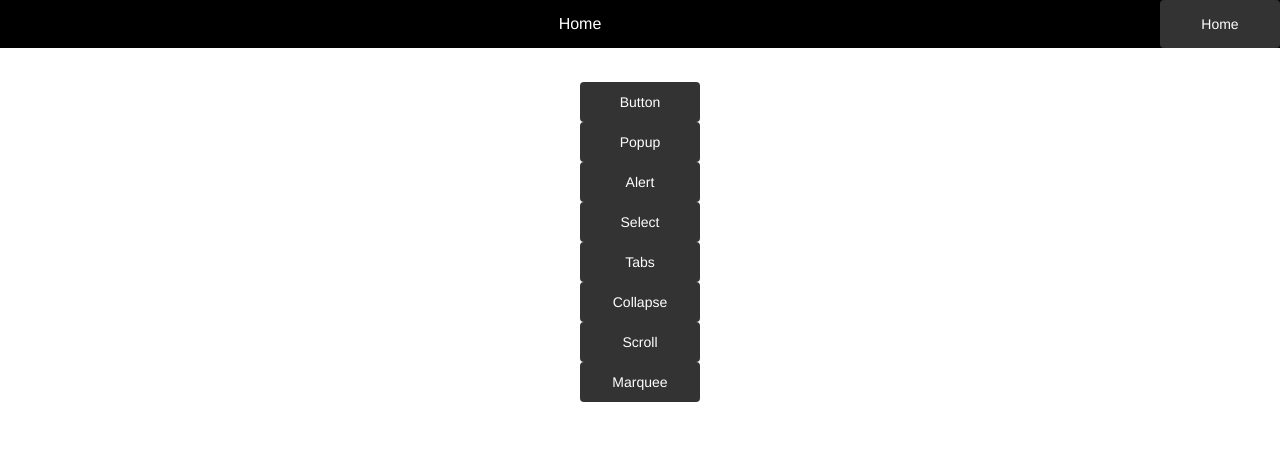
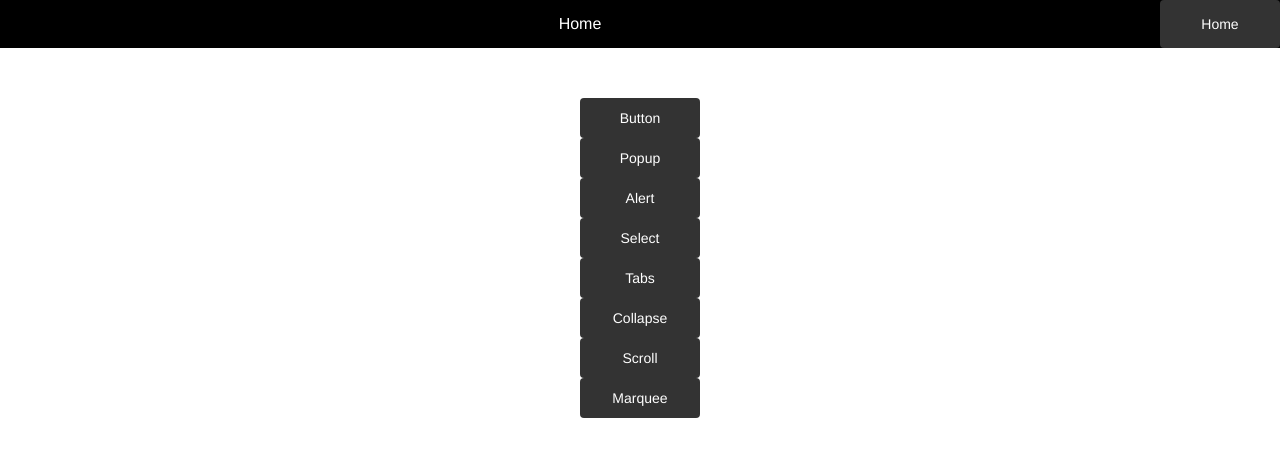
Before and after one commit to musi1024/vue-work-box, a Vue app: page /#/ in a window 1280 px wide. Shown: the top 456 px of the page. Built offline with nearby package versions, Linux system fonts and the light colour scheme.

Commit message:
modify style

```diff
--- a/src/views/Home.vue
+++ b/src/views/Home.vue
@@ -95,7 +95,8 @@ export default {
   main {
     width: 100%;
     height: 94%;
-    margin-top: px(20);
+    // margin-top: px(20);
+    padding-top: px(20);
     ul {
       list-style: none;
       padding: 0;
--- a/src/views/Scroll.vue
+++ b/src/views/Scroll.vue
@@ -38,7 +38,7 @@ export default {
 </script>
 <style lang='scss' scoped>
 #ScrollPage {
-  height: 96%;
+  height: 100%;
   .base-button {
     height: px(80);
   }
```
